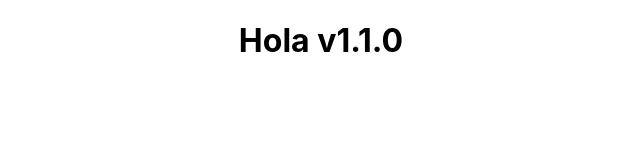
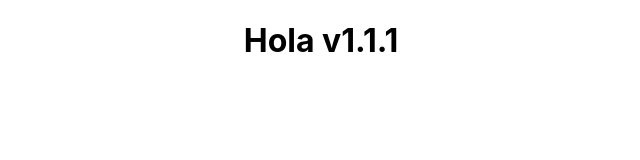
Before and after one commit to hugo176/Front_prueba_cach-, a React (Create React App) app: page / in a window 1280 px wide. Shown: the top 160 px of the page, without its empty margins (319-959 px from the left). Built offline with nearby package versions, Linux system fonts and the light colour scheme.

Commit message:
Update to v1.1.1

```diff
--- a/src/App.js
+++ b/src/App.js
@@ -7,7 +7,7 @@ function App() {
 
   return (
     <div className="App">
-      <h1>Hola v1.1.0</h1>
+      <h1>Hola v1.1.1</h1>
     </div>
   );
 }
```
